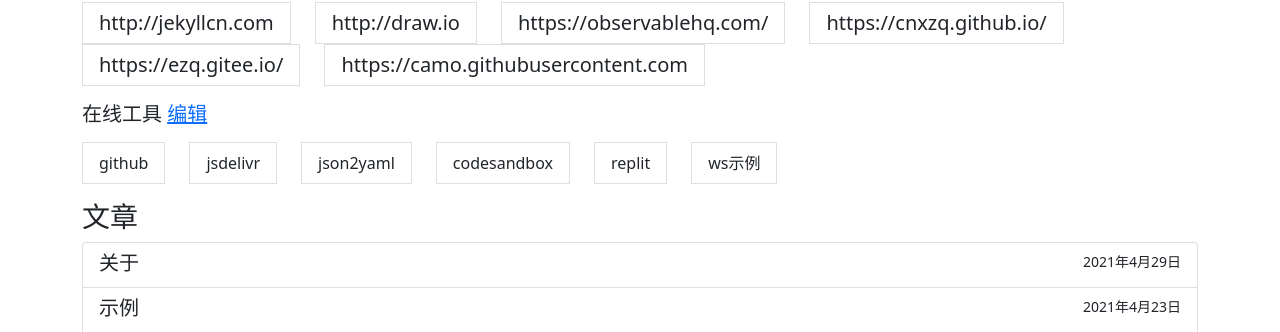
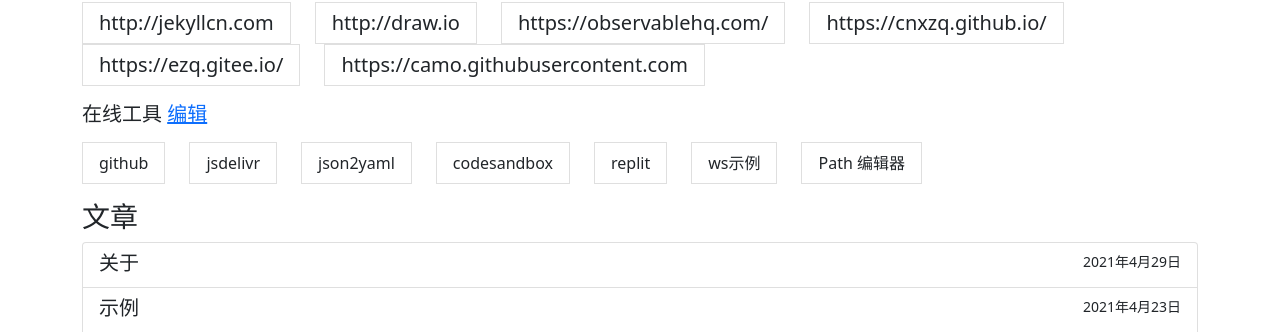
Before and after one commit to oft/oft.github.io, a Jekyll site: the page built from index.html, in a window 1280 px wide. Shown: the part 102-434 px from the top of the page. Built offline with Jekyll 4.4.1, drawn with Linux system fonts in a browser that asks for light colours; nearby versions of some CDN libraries.

Commit message:
Update tool.yml

```diff
--- a/_data/tool.yml
+++ b/_data/tool.yml
@@ -21,3 +21,7 @@
   children:
   - url: https://275b0124-33d7-4411-b843-5b38156018e3.id.repl.co/
     title: ws示例
+- title: SVG
+  children:
+  - url: https://yqnn.github.io/svg-path-editor/
+    title: Path 编辑器
```
